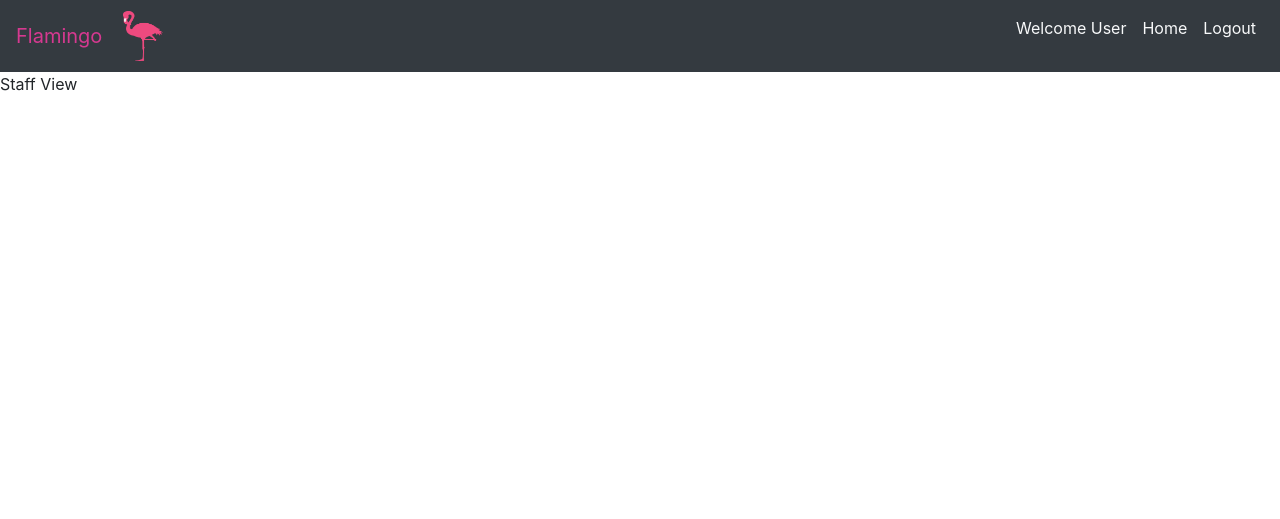
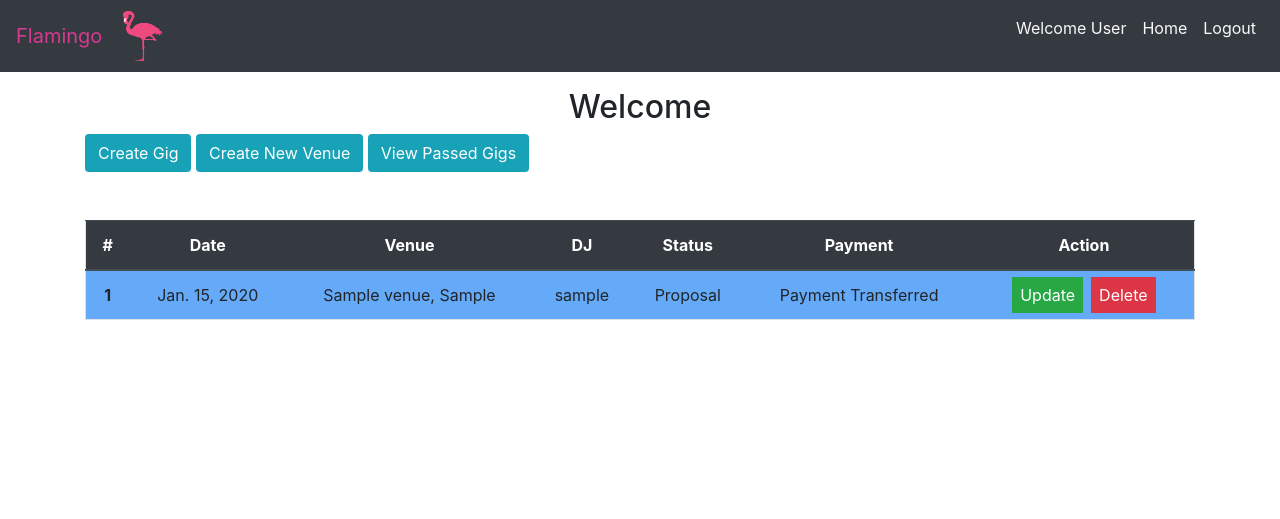
Before and after one commit to Dabronzo/DJFlamingo, a Django app: page / in a window 1280 px wide. Shown: the top 519 px of the page. Run offline with Django 3.2, Linux system fonts and the light colour scheme; a user stored in the database is signed in; tables that the repository leaves empty hold one stand-in row (values such as "Sample post"); parts of the project's set-up code (start-up, migrations or seed data) failed here and were passed over.

Commit message:
Implemented list of all gigs for admin

```diff
--- a/agenda/models.py
+++ b/agenda/models.py
@@ -17,7 +17,7 @@ class Venue(models.Model):
     slug = models.SlugField(max_length=200, unique=True)
 
     def __str__(self):
-        return f"{self.name} located at {self.address}, {self.city}. Contact {self.contact}"
+        return f"{self.name}"
 
 
 class Gig(models.Model):
@@ -30,7 +30,7 @@ class Gig(models.Model):
     created_on = models.DateTimeField(auto_now_add=True)
     updated_on = models.DateTimeField(auto_now=True)
     time_start = models.TimeField()
-    time_duration = models.TimeField()
+    time_duration = models.CharField('Gig total time', max_length=50)
     dj = models.ForeignKey(
         NewDjUser, on_delete=models.CASCADE, related_name='gig_event'
         )
@@ -51,7 +51,7 @@ class Gig(models.Model):
         return days_till_gig
 
     class Meta:
-        ordering = ['-date']
+        ordering = ['date']
 
     def __str__(self):
         return f"Gig on {self.date} at {self.venue.name} assined to {self.dj.user_name}"
--- a/agenda/urls.py
+++ b/agenda/urls.py
@@ -3,4 +3,5 @@ from django.urls import path
 
 urlpatterns = [
     path('', views.LandingGigsView.as_view(), name='home'),
+    path('create_gig', views.CreateGigForm.as_view(), name='create_gig'),
 ]
--- a/agenda/views.py
+++ b/agenda/views.py
@@ -1,6 +1,8 @@
+from datetime import datetime
 from django.shortcuts import render
 from django.shortcuts import get_object_or_404, redirect
 from django.views import View
+from .models import Gig
 
 
 class LandingGigsView(View):
@@ -14,10 +16,25 @@ class LandingGigsView(View):
                 request, 'landing.html'
                 )
         elif logged_in.is_superuser:
+            queryset = Gig.objects.order_by('date')
+
             return render(
-                request, 'staff.html'
+                request, 'staff.html',
+                {
+                    'all_gigs': queryset,
+                }
             )
         else:
             return render(
                 request, 'index.html'
             )
+
+
+class CreateGigForm(View):
+    """View Class to show the fomr to create a new gig"""
+
+    def get(self, request, *args, **kwargs):
+
+        return render(
+            request, 'create_gig.html'
+        )
--- a/static/style.css
+++ b/static/style.css
@@ -65,3 +65,7 @@ a {
 .refused_gig {
     background-color: rgb(250, 90, 78);
 }
+
+.rejected_gig {
+    background-color: grey;
+}
--- a/templates/staff.html
+++ b/templates/staff.html
@@ -2,6 +2,64 @@
 {% load static %}
 
 {% block content %}
-<div>Staff View</div>
+    <div class="container">
+        <div class="row">
+            <div class="col-12">
+                <div class="table-responsive-sm mt-3">
+                    <h2 class="text-center">Welcome</h2>
+                    <a href="{% url 'create_gig' %}" class="btn text-white bg-info">Create Gig</a>
+                    <a href="#" class="btn text-white bg-info">Create New Venue</a>
+                    <a href="#" class="btn text-white bg-info">View Passed Gigs</a>
+                    <table class="table mt-5 border text-center">
+                        <thead class=" thead-dark ">
+                            <tr>
+                                <th scope="col ">#</th>
+                                <th scope="col ">Date</th>
+                                <th scope="col ">Venue</th>
+                                <th scope="col ">DJ</th>
+                                <th scope="col ">Status</th>
+                                <th scope="col ">Payment</th>
+                                <th scope="col ">Action</th>
 
+                            </tr>
+                        </thead>
+                        <tbody>
+                            {% if all_gigs %}
+                                {% for gig in all_gigs %}
+                                    {% if gig.status == 1 %}
+                                        <tr class="confirmed_gig">
+                                    {% elif gig.status == 0 %}
+                                        <tr class="proposal_gig">
+                                    {% elif gig.status == 2 %}
+                                        <tr class="refused_gig">
+                                    {% else %}
+                                        <tr class="rejected_gig">
+                                    {% endif %}
+                                    <th scope="row ">{{ forloop.counter }}</th>
+                                    <td>{{ gig.date }}</td>
+                                    <td>{{ gig.venue.name }}, {{ gig.venue.city }}</td>
+                                    <td>{{ gig.dj }}</td>
+                                    {% if gig.status == 1 %}
+                                        <td>Approved</td>
+                                    {% elif gig.status == 0 %}
+                                        <td>Proposal</td>
+                                    {% elif gig.status == 2 %}
+                                        <td>Refused</td>
+                                    {% else %}
+                                        <td>Cancelled</td>
+                                    {% endif %}
+                                    {% if gig.is_payed %}
+                                        <td>Payment Transferred</td>
+                                    {% else %}
+                                        <td>Not Transferred</td>
+                                    {% endif %}
+                                        <td><a href="# " class="p-2 text-white mx-1 bg-success ">Update</a><a href="# " class="p-2 text-white mx-1 bg-danger ">Delete</a></td>
+                                {% endfor %}
+                            {% endif %}
+                        </tbody>
+                    </table>
+                </div>
+            </div>
+        </div>
+    </div>
 {% endblock content %}
```
Also changed, not shown: templates/create_gig.html (added, +61 -0 lines), agenda/migrations/0002_alter_gig_time_duration.py (added), agenda/migrations/0003_alter_gig_options.py (added).
